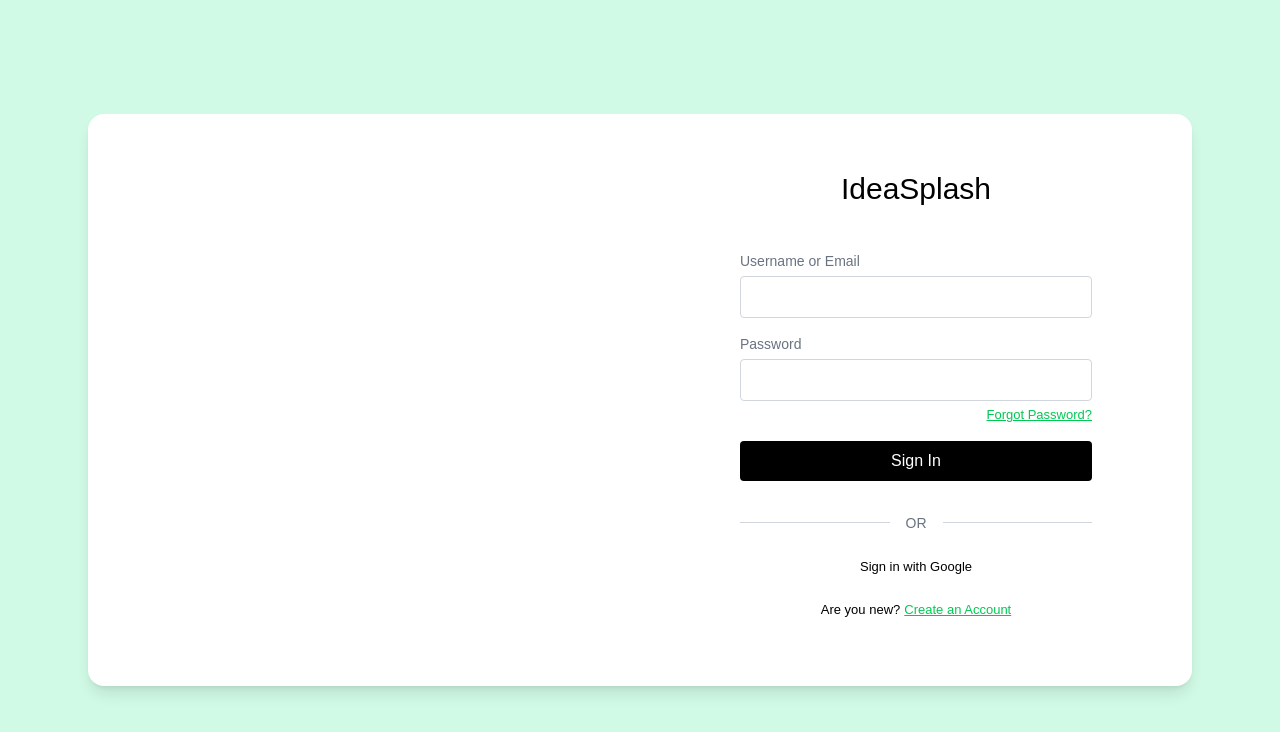
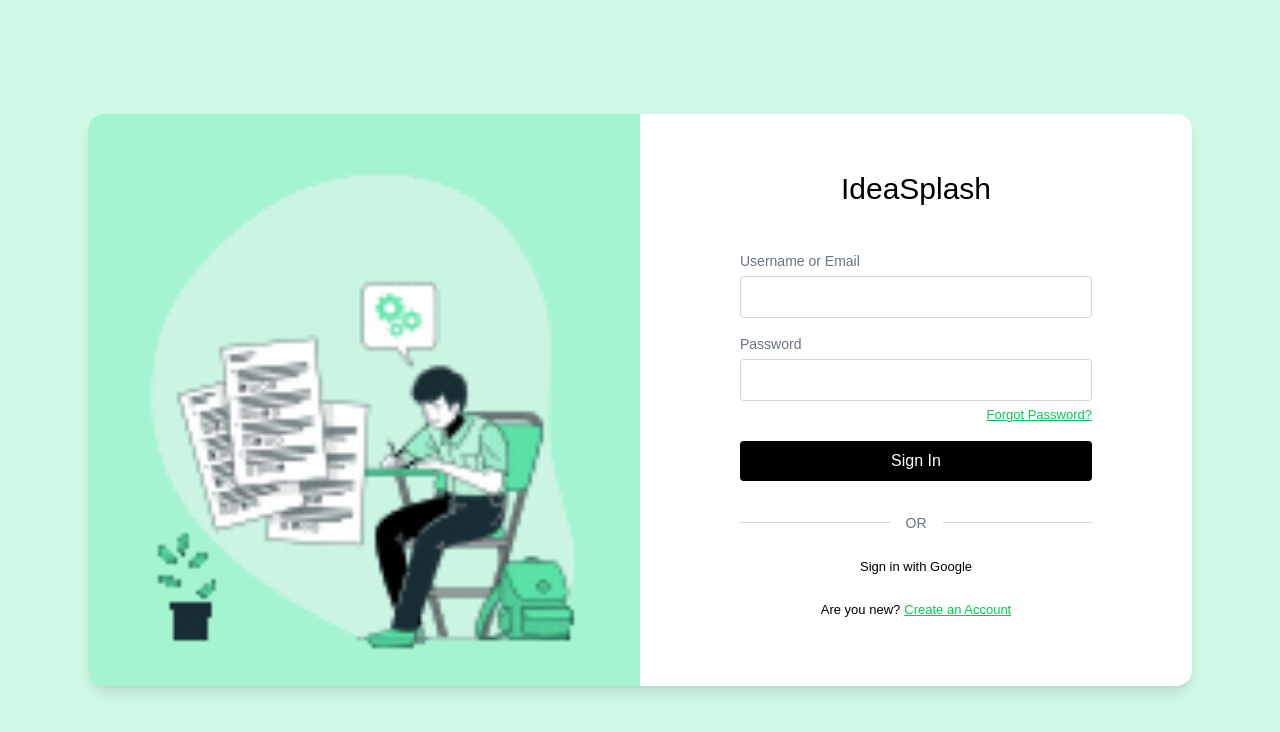
Before and after one commit to Khushi-Pandit/CoCanva, a Next.js app: page /login in a window 1280 px wide. Shown: the top 732 px of the page. Built offline with nearby package versions, Linux system fonts and the light colour scheme.

Commit message:
feat: Web UI login

```diff
--- a/app/login/page.tsx
+++ b/app/login/page.tsx
@@ -2,7 +2,17 @@ export default function LoginPage() {
   return (
     <div className="min-h-screen w-screen flex items-center justify-center bg-emerald-100 pt-9 pb-9 pl-22 pr-22">
       <div className="bg-white rounded-2xl shadow-lg w-330 h-143 flex">
-        <div className="w-1/2 bg-green"></div>
+        <div className="w-1/2 bg-emerald-200 rounded-l-2xl overflow-hidden">
+          {/* added rounded-l-2xl and overflow-hidden here */}
+          <div className="flex items-center justify-center h-full">
+            <img
+              src="/images/login.gif"
+              alt="Login Image"
+              className="w-full h-full object-cover text-white"
+              /* removed rounded-l-2xl from img */
+            />
+          </div>
+        </div>
         <div className="w-1/2 pt-13 pl-25 pr-25 pb-20">
           <h1 className="flex items-center justify-center text-[30px] pb-10 text-black">
             IdeaSplash
@@ -37,7 +47,9 @@ export default function LoginPage() {
           </div>
           <div className="flex justify-center gap-1 text-[13px] text-black mt-4">
             <p>Are you new?</p>
-            <p className="text-green-500 underline cursor-pointer">Create an Account</p>
+            <p className="text-green-500 underline cursor-pointer">
+              Create an Account
+            </p>
           </div>
         </div>
       </div>
```
Also changed, not shown: public/images/login.gif (added), 1 other file (tests, documents, lock files or other folders).
